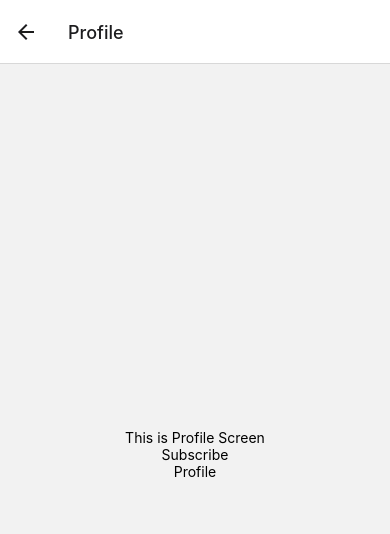
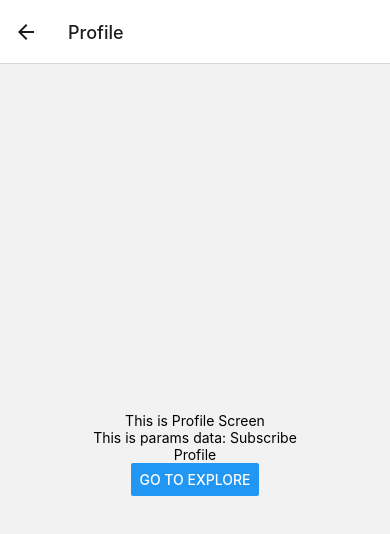
Before and after one commit to kwakyebrilliant/MainApp-mobile, a React Native app: screen / in a window 390 px wide. Both pictures are taken after a click on the button "GO TO PROFILE". Shown: the top 534 px of the page. Built offline with nearby package versions, Linux system fonts and the light colour scheme.

Commit message:
profile updates

```diff
--- a/src/Screens/Profile/Profile.js
+++ b/src/Screens/Profile/Profile.js
@@ -1,5 +1,5 @@
 import React from 'react';
-import {View, Text} from 'react-native';
+import {View, Text, Button} from 'react-native';
 import navigationStrings from '../../constants/navigationStrings';
 import styles from './styles';
 
@@ -7,13 +7,14 @@ const Profile = ({navigation, route}) => {
   const {title} = route.params;
   console.log('routes', title);
   const goToScreen = () => {
-    navigation.navigate(navigationStrings.PROFILE, {title: 'Subscribe'});
+    navigation.navigate(navigationStrings.EXPLORE, {title: 'Subscribe'});
   };
   return (
     <View style={styles.container}>
       <Text>This is Profile Screen</Text>
-      <Text>{title}</Text>
+      <Text>This is params data: {title}</Text>
       <Text>Profile</Text>
+      <Button onPress={goToScreen} title="Go To Explore" />
     </View>
   );
 };
```
